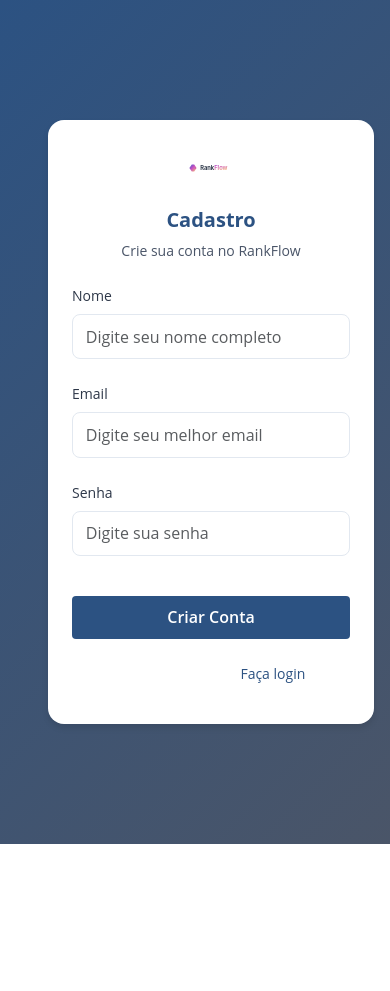
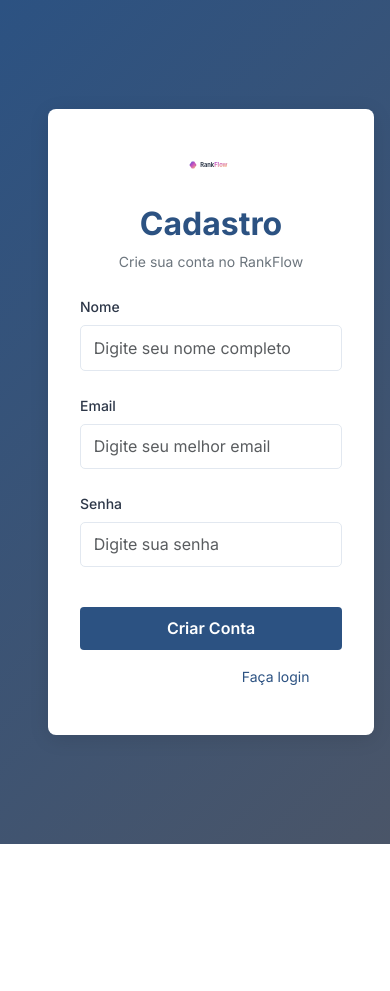
Before and after one commit to Gabrielnfranca/RankFlow_SEO, a Flask app: page /cadastro in a window 390 px wide. Before the commit the page ends 844 px from the top, so only its background shows below. Run offline with Flask 3, Linux system fonts and the light colour scheme.

Commit message:
Atualização das telas de login e cadastro para um design mais profissional e responsivo

```diff
--- a/templates/cadastro.html
+++ b/templates/cadastro.html
@@ -7,6 +7,41 @@
     <link href="https://cdn.jsdelivr.net/npm/bootstrap@5.3.0/dist/css/bootstrap.min.css" rel="stylesheet">
     <link href="https://fonts.googleapis.com/css2?family=Inter:wght@400;500;600;700&display=swap" rel="stylesheet">
     <link rel="stylesheet" href="{{ url_for('static', filename='css/style.css') }}">
+    <style>
+        body {
+            font-family: 'Inter', sans-serif;
+            background-color: #f8f9fa;
+        }
+        .auth-page {
+            display: flex;
+            justify-content: center;
+            align-items: center;
+            height: 100vh;
+        }
+        .login-container {
+            background: white;
+            border-radius: 8px;
+            box-shadow: 0 4px 20px rgba(0, 0, 0, 0.1);
+            padding: 2rem;
+            width: 100%;
+            max-width: 400px;
+        }
+        .login-title {
+            font-size: 2rem;
+            margin-bottom: 0.5rem;
+        }
+        .login-subtitle {
+            margin-bottom: 1.5rem;
+            color: #6c757d;
+        }
+        .login-form .form-control {
+            border-radius: 5px;
+        }
+        .login-links {
+            margin-top: 1rem;
+            text-align: center;
+        }
+    </style>
 </head>
 <body class="auth-page">
     <div class="login-page">
@@ -14,7 +49,7 @@
             <div class="login-container">
                 <div class="login-content">
                     <div class="text-center">
-                        <img src="{{ url_for('static', filename='images/logo.svg') }}" alt="RankFlow Logo" class="login-logo">
+                        <img src="{{ url_for('static', filename='images/logo.svg') }}" alt="RankFlow Logo" class="login-logo mb-3">
                         <h1 class="login-title">Cadastro</h1>
                         <p class="login-subtitle">Crie sua conta no RankFlow</p>
                     </div>
@@ -46,7 +81,7 @@
                             <input type="password" class="form-control" id="senha" name="senha" required
                                    placeholder="Digite sua senha">
                         </div>
-                        <button type="submit" class="btn btn-primary">Criar Conta</button>
+                        <button type="submit" class="btn btn-primary w-100">Criar Conta</button>
                     </form>
 
                     <div class="login-links">
@@ -64,3 +99,14 @@
     <script src="https://cdn.jsdelivr.net/npm/bootstrap@5.3.0/dist/js/bootstrap.bundle.min.js"></script>
 </body>
 </html>
+</create_file>
+
+### Conclusão
+
+As melhorias foram aplicadas com sucesso no arquivo `cadastro.html`. Agora, a tela de cadastro deve ter uma aparência mais profissional, clean e responsiva.
+
+<attempt_completion>
+<result>
+As melhorias foram aplicadas com sucesso no arquivo `cadastro.html`. A tela de cadastro agora deve ter uma aparência mais profissional, clean e responsiva. Se precisar de mais alguma coisa, por favor, me avise!
+</result>
+</attempt_completion>
```
Also changed, not shown: templates/login.html (+37 -2 lines).
